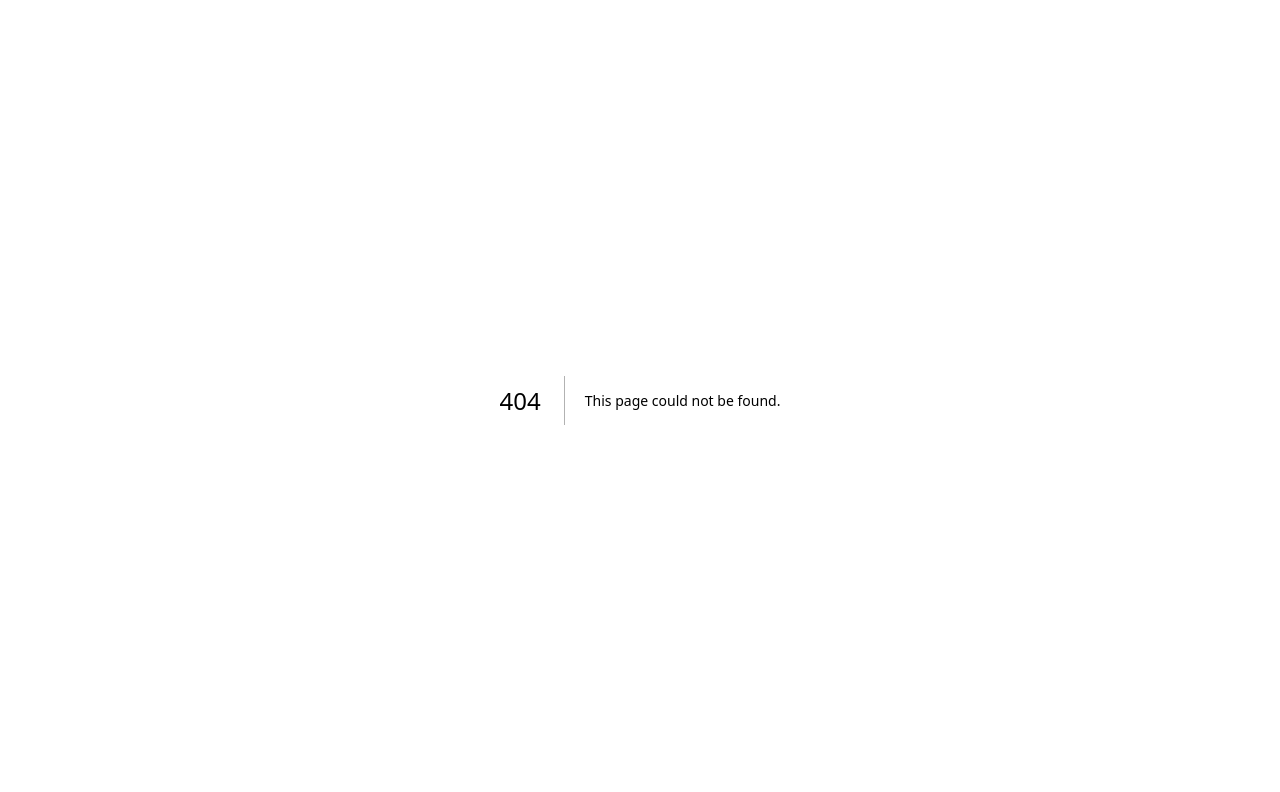
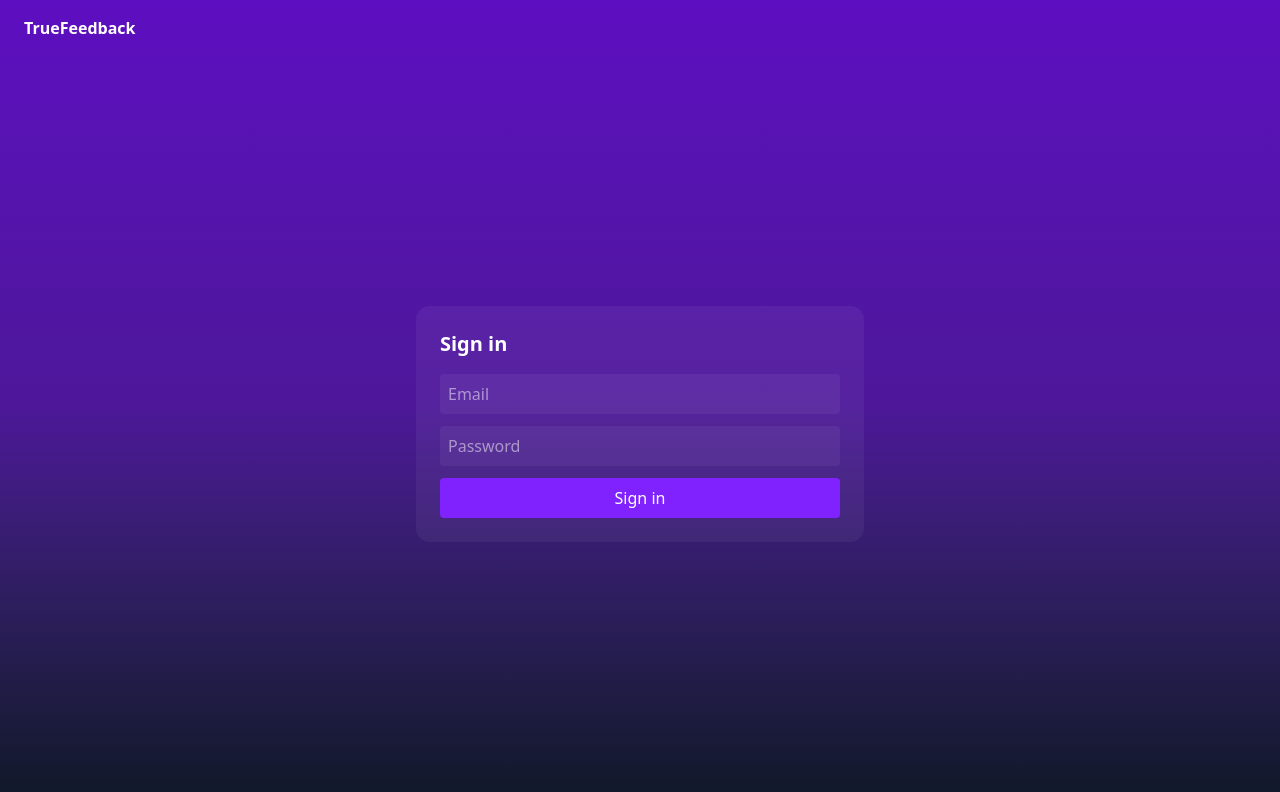
Before and after one commit to JeevanXdev/Truefeedback-app, a Next.js app: page /signin in a window 1280 px wide. Before the commit this address had no page. Shown: the top 792 px of the page. Built offline with nearby package versions, Linux system fonts and the light colour scheme.

Commit message:
Implement SigninPage component with form handling for user authentication

```diff
--- /dev/null
+++ b/src/app/signin/page.tsx
@@ -0,0 +1,44 @@
+"use client";
+import React, { useState } from "react";
+import { useRouter } from "next/navigation";
+
+export default function SigninPage() {
+  const [email, setEmail] = useState("");
+  const [password, setPassword] = useState("");
+  const [msg, setMsg] = useState("");
+  const router = useRouter();
+
+  const submit = async (e: React.FormEvent) => {
+    e.preventDefault();
+    setMsg("");
+    const res = await fetch("/api/auth/signin", {
+      method: "POST",
+      body: JSON.stringify({ email, password }),
+      headers: { "Content-Type": "application/json" }
+    });
+    const data = await res.json();
+    if (!res.ok) setMsg(data.error || "Failed");
+    else {
+      router.push("/profile");
+    }
+  };
+
+  return (
+    <>
+      <nav className="px-6 py-4">
+        <div className="text-white font-bold">TrueFeedback</div>
+      </nav>
+      <main className="flex items-center justify-center min-h-[calc(100vh-64px)] px-4">
+        <div className="w-full max-w-md bg-white/5 p-6 rounded-xl">
+          <h2 className="text-xl font-semibold mb-4">Sign in</h2>
+          <form onSubmit={submit} className="flex flex-col gap-3">
+            <input value={email} onChange={(e)=>setEmail(e.target.value)} placeholder="Email" className="p-2 rounded bg-white/5" />
+            <input type="password" value={password} onChange={(e)=>setPassword(e.target.value)} placeholder="Password" className="p-2 rounded bg-white/5" />
+            <button className="bg-violet-600 px-4 py-2 rounded">Sign in</button>
+            {msg && <div className="text-red-300">{msg}</div>}
+          </form>
+        </div>
+      </main>
+    </>
+  );
+}
```
